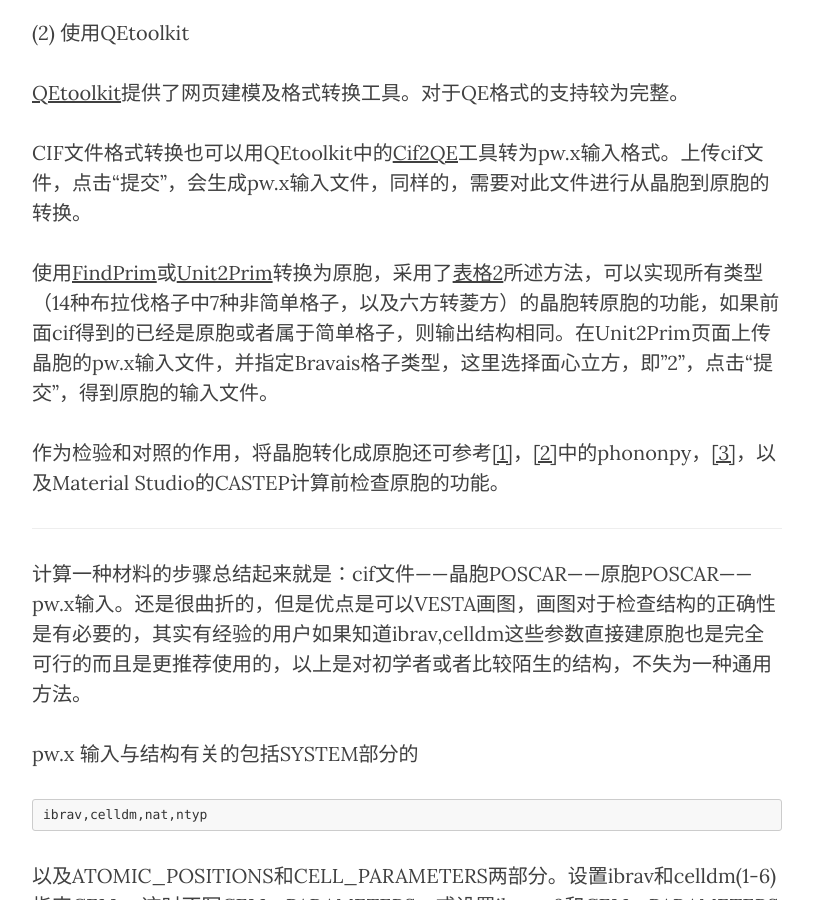
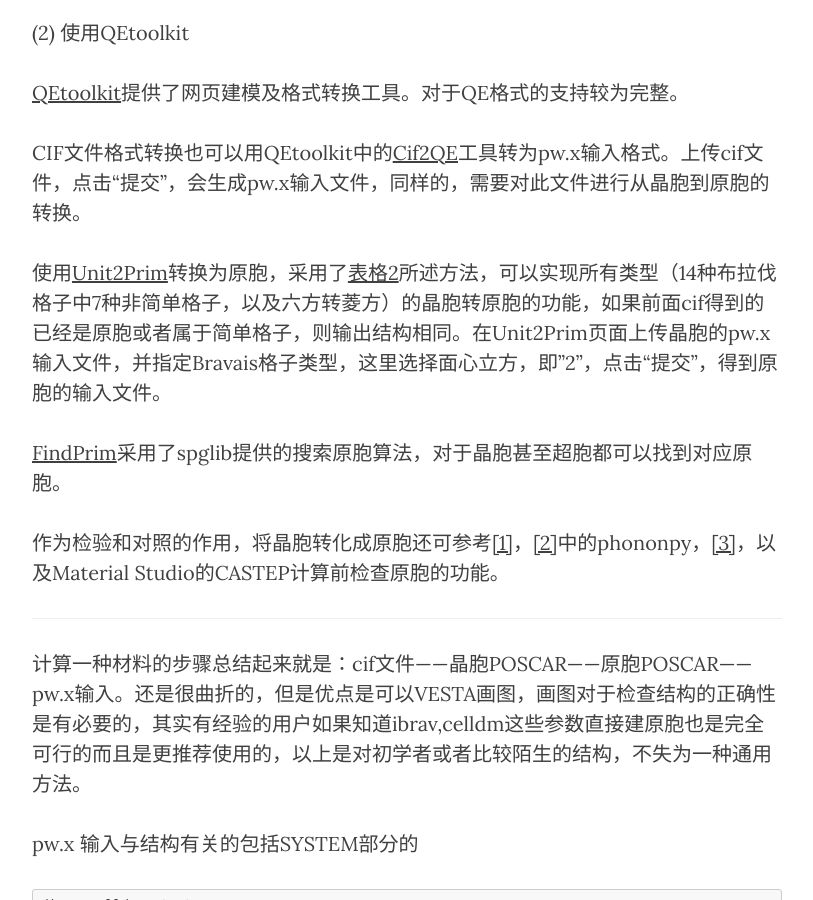
Before and after one commit to yyyu200/DFTbook, a Jekyll site: the page built from _posts/2019-04-01-HandsOn.md, in a window 1280 px wide and 900 px high, scrolled down 5080 px. Shown: the whole window, without its empty margins (233-1046 px from the left). Built offline with Jekyll 4.4.1, drawn with Linux system fonts in a browser that asks for light colours; nearby versions of some CDN libraries; formulas are drawn with MathJax 3; comment, search, counter and statistics services are not loaded.

Commit message:
modify at 20201130-10:55:40-di

```diff
--- a/_posts/2019-04-01-HandsOn.md
+++ b/_posts/2019-04-01-HandsOn.md
@@ -113,7 +113,9 @@ Direct
 
 CIF文件格式转换也可以用QEtoolkit中的[Cif2QE](http://www.densityflow.com/cif2qe.php)工具转为pw.x输入格式。上传cif文件，点击“提交”，会生成pw.x输入文件，同样的，需要对此文件进行从晶胞到原胞的转换。
 
-使用[FindPrim](http://www.densityflow.com/findprim.php)或[Unit2Prim](http://www.densityflow.com/unit2prim.php)转换为原胞，采用了[表格2](../../07/TransCell/#tab2)所述方法，可以实现所有类型（14种布拉伐格子中7种非简单格子，以及六方转菱方）的晶胞转原胞的功能，如果前面cif得到的已经是原胞或者属于简单格子，则输出结构相同。在Unit2Prim页面上传晶胞的pw.x输入文件，并指定Bravais格子类型，这里选择面心立方，即"2"，点击“提交”，得到原胞的输入文件。
+使用[Unit2Prim](http://www.densityflow.com/unit2prim.php)转换为原胞，采用了[表格2](../../07/TransCell/#tab2)所述方法，可以实现所有类型（14种布拉伐格子中7种非简单格子，以及六方转菱方）的晶胞转原胞的功能，如果前面cif得到的已经是原胞或者属于简单格子，则输出结构相同。在Unit2Prim页面上传晶胞的pw.x输入文件，并指定Bravais格子类型，这里选择面心立方，即"2"，点击“提交”，得到原胞的输入文件。
+
+[FindPrim](http://www.densityflow.com/findprim.php)采用了spglib提供的搜索原胞算法，对于晶胞甚至超胞都可以找到对应原胞。
 
 作为检验和对照的作用，将晶胞转化成原胞还可参考[[1]](https://avogadro.cc/docs/building-materials/reducing-crystals-to-primitive-cells/)，[[2]](https://www.researchgate.net/post/How_to_convert_a_conventional_cell_to_a_primitive_cell)中的phononpy，[[3]](http://www.cryst.ehu.es/cryst/celltran.html)，以及Material Studio的CASTEP计算前检查原胞的功能。
 
```
